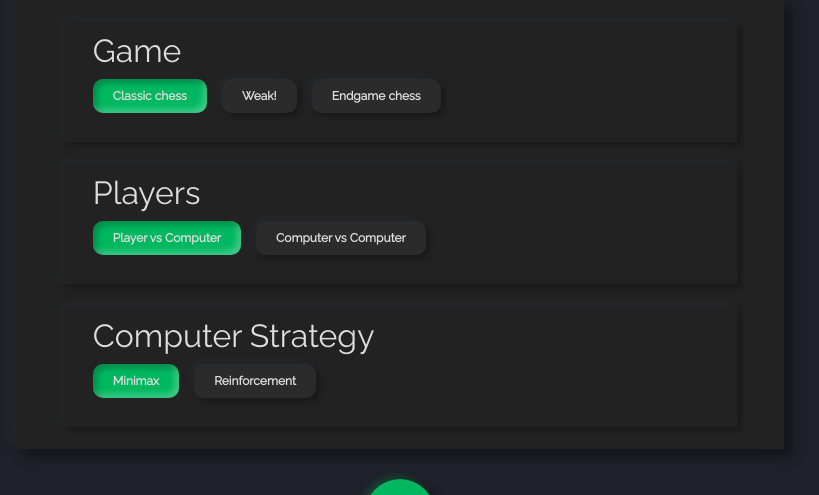
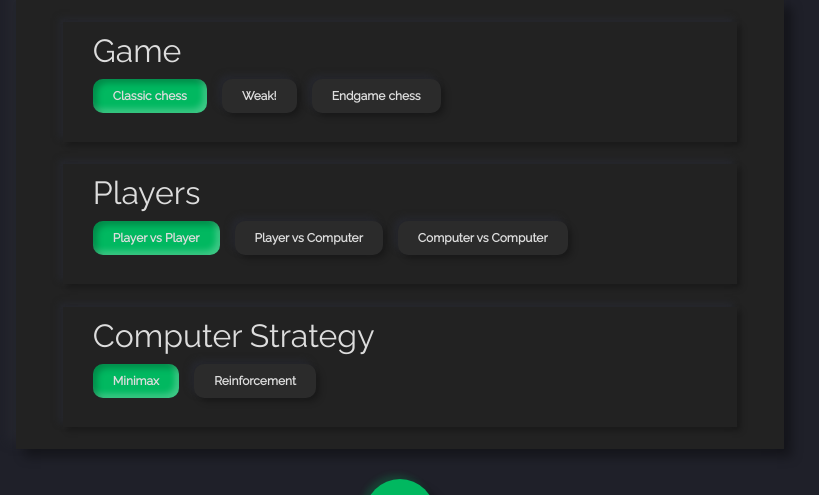
Before and after one commit to HriscuOvidiu/AI-UAIC-Proiect, a Flask app: page / in a window 1280 px wide. Shown: the part 121-616 px from the top of the page, without its empty margins (240-1059 px from the left). Run offline with Flask 2, Linux system fonts and the light colour scheme; some libraries are stand-ins or nearby versions.

Commit message:
Added pvp as a selectable option

```diff
--- a/static/js/index.js
+++ b/static/js/index.js
@@ -37,6 +37,7 @@ const idMapping = {
 
     'cvc': 0,
     'pvc': 1,
+    'pvp': 2,
 
     'minimax': 0,
     'reinforcement': 1
--- a/templates/index.html
+++ b/templates/index.html
@@ -24,6 +24,7 @@
         <div class="topic-choice-container">
             <p class="topic-choice-title">Players</p>
             <div class="choices">
+                <div id="pvp" class="choice game-type">Player vs Player</div>
                 <div id="pvc" class="choice game-type">Player vs Computer</div>
                 <div id="cvc" class="choice game-type">Computer vs Computer</div>
             </div>
```
